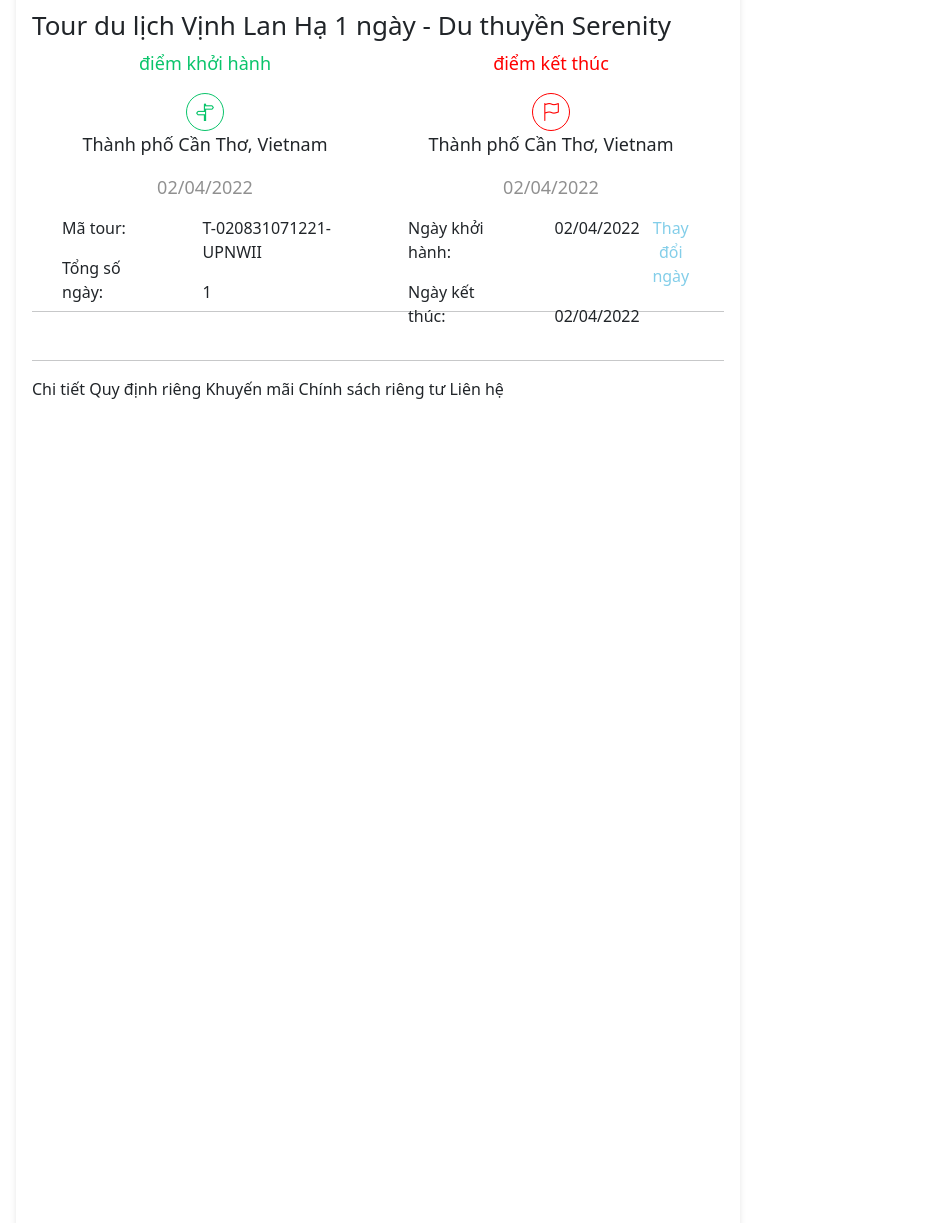
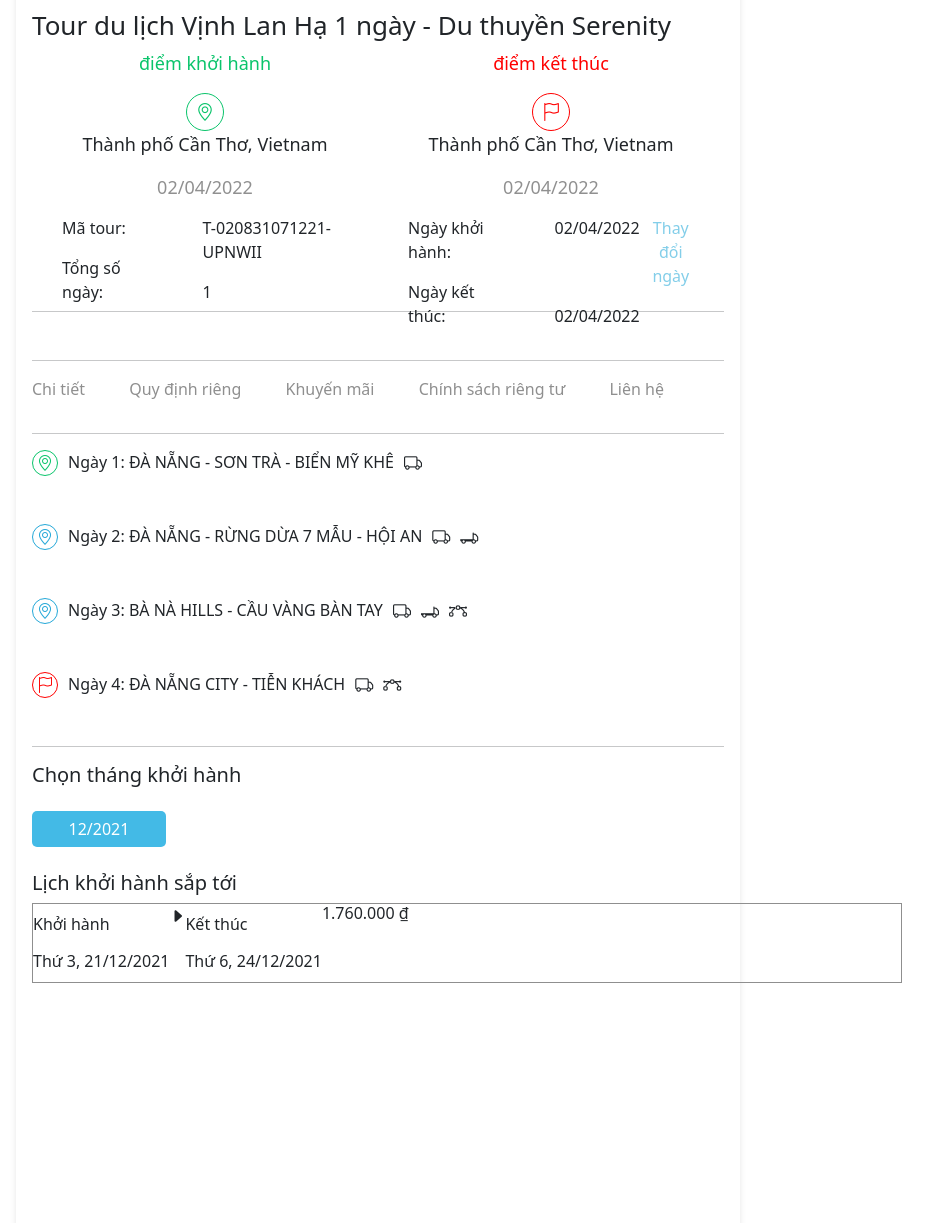
Before and after one commit to devShinchoku/BTL_nhom9, a PHP site: page /content/index.html in a window 1280 px wide. Shown: the part 793-2016 px from the top of the page, without its empty margins (66-999 px from the left). Run offline with PHP 8.4, Linux system fonts and the light colour scheme; some libraries are stand-ins or nearby versions.

Commit message:
đnag làm dở phần giá tiền theo tour

```diff
--- a/content/index.html
+++ b/content/index.html
@@ -141,7 +141,7 @@
                         </p>
                         <div>
                             <button class="ct-start2">
-                                <i class="bi bi-signpost-split"></i>
+                                <i class="bi bi-geo-alt"></i>
                             </button>
 
                         </div>
@@ -207,12 +207,115 @@
                 <hr class="mt-2 mb-5">
                 <hr class="mt-3">
 
+                <div class="ct-muitab">
+                    <button class="ct-muitab-btn">
+                        Chi tiết
+                    </button>
+                    <button class="ct-muitab-btn">
+                        Quy định riêng
+                    </button>
+                    <button class="ct-muitab-btn">
+                        Khuyến mãi
+                    </button>
+                    <button class="ct-muitab-btn">
+                        Chính sách riêng tư
+                    </button>
+                    <button class="ct-muitab-btn">
+                        Liên hệ
+                    </button>
+                </div>
+                <hr>
                 <div>
-                    Chi tiết
-                    Quy định riêng
-                    Khuyến mãi
-                    Chính sách riêng tư
-                    Liên hệ
+                    <div class="ct-detail mt-3">
+                        <button class="ct-detail-icon">
+                            <i class="bi bi-geo-alt"></i>
+                        </button>
+                        <span class="ct-detail-font">
+                            Ngày 1: ĐÀ NẴNG - SƠN TRÀ - BIỂN MỸ KHÊ
+                        </span>
+                        <div class="ct-detail-vehicle">
+                            <i class="bi bi-truck"></i>
+                        </div>
+                    </div>
+
+                    <div class="ct-detail mt-5">
+                        <button class="ct-detail-icon ct-detail-icon1">
+                            <i class="bi bi-geo-alt"></i>
+                        </button>
+                        <span class="ct-detail-font">
+                            Ngày 2: ĐÀ NẴNG - RỪNG DỪA 7 MẪU - HỘI AN
+                        </span>
+                        <div class="ct-detail-vehicle">
+                            <i class="bi bi-truck"></i>
+                            <i class="bi bi-truck-flatbed"></i>
+                        </div>
+                    </div>
+                    <div class="ct-detail mt-5">
+                        <button class="ct-detail-icon ct-detail-icon1">
+                            <i class="bi bi-geo-alt"></i>
+                        </button>
+                        <span class="ct-detail-font">
+                            Ngày 3: BÀ NÀ HILLS - CẦU VÀNG BÀN TAY
+                        </span>
+                        <div class="ct-detail-vehicle">
+                            <i class="bi bi-truck"></i>
+                            <i class="bi bi-truck-flatbed"></i>
+                            <i class="bi bi-bezier"></i>
+                        </div>
+                    </div>
+                    <div class="ct-detail mt-5">
+                        <button class="ct-detail-icon ct-detail-icon2">
+                            <i class="bi bi-flag"></i>
+                        </button>
+                        <span class="ct-detail-font">
+                            Ngày 4: ĐÀ NẴNG CITY - TIỄN KHÁCH
+                        </span>
+                        <div class="ct-detail-vehicle">
+                            <i class="bi bi-truck"></i>
+                            <i class="bi bi-bezier"></i>
+                        </div>
+                    </div>
+                    <hr class="mt-5">
+                    <div class="mt-3">
+                        <h5>
+                            Chọn tháng khởi hành
+                        </h5>
+                    </div>
+                    <button class="ct-departuremonth mt-3">
+                        12/2021
+                    </button>
+                    <div class="mt-4">
+                        <h5>
+                            Lịch khởi hành sắp tới
+                        </h5>
+                    </div>
+
+                    <div class="ct-departureschedule">
+                        <div class="ct-time-start mt-2">
+                            <p>
+                                Khởi hành
+                            </p>
+                            <h6>
+                                Thứ 3, 21/12/2021
+                            </h6>
+                        </div>
+                        <div class="ct-departureschedule-icon">
+                            <i class="bi bi-caret-right-fill"></i>
+                        </div>
+                        <div class="ct-time-end mt-2">
+                            <p>
+                                Kết thúc
+                            </p>
+                            <h6>
+                                Thứ 6, 24/12/2021
+                            </h6>
+                        </div>
+                        <h6 class="ct-price">
+                            1.760.000 ₫
+                        </h6>
+                    </div>
+
+
                 </div>
 
             </div>
--- a/css/style.css
+++ b/css/style.css
@@ -596,6 +596,93 @@ input[type="datetime"]{
 .ct-changedate-btn:hover{
   text-decoration: underline;
 }
+.ct-muitab{
+  width: 870px;
+  height: 40px;
+}
+.ct-muitab-btn{
+  border: none;
+  background-color: white;
+  margin: 0px 40px 0px 0px;
+  align-items: center;
+  color: #8f8f8f;
+}
+.ct-detail{
+  display: flex;
+  text-align: center;
+}
+
+.ct-detail-icon{
+  font-size: 16px;
+  height: 26px;
+  width: 26px;
+  border-radius: 50%;
+  border: 1px solid #0ac46b;
+  color: #0ac46b;
+  background-color: white;
+}
+.ct-detail-icon1{
+  border: 1px solid #24a8d8;
+  color: #24a8d8;
+}
+.ct-detail-icon2{
+  border: 1px solid red;
+  color: red;
+}
+
+.ct-detail-font{
+  font-weight: 500;
+  margin-left: 10px;
+  font-size: 16px;
+}
+.ct-detail-vehicle{
+  font-size: 18px;
+  height: 24px;
+  width: 24px;
+  display: flex;
+
+}
+.ct-detail-vehicle i{
+  margin: 0px 0px 0px 10px;
+}
+.ct-departuremonth{
+  height: 36px;
+  width: 134px;
+  background-color: #43bae6;
+  color: white;
+  border: none;
+  border-radius: 5px;
+}
+.ct-departuremonth:hover{
+  background-color: #0e698a;
+}
+.ct-departureschedule{
+  height: 80px;
+  width: 870px;
+  border: 1px solid #8f8f8f;
+  display: flex;
+}
+.ct-time-start{
+  margin: 0px 0px 0px 0px;
+}
+.ct-departureschedule-icon{
+
+}
+.ct-time-end{
+
+}
+.ct-price{
+
+}
+
+
+
+
+
+
+
+
+
 
 
 
```
